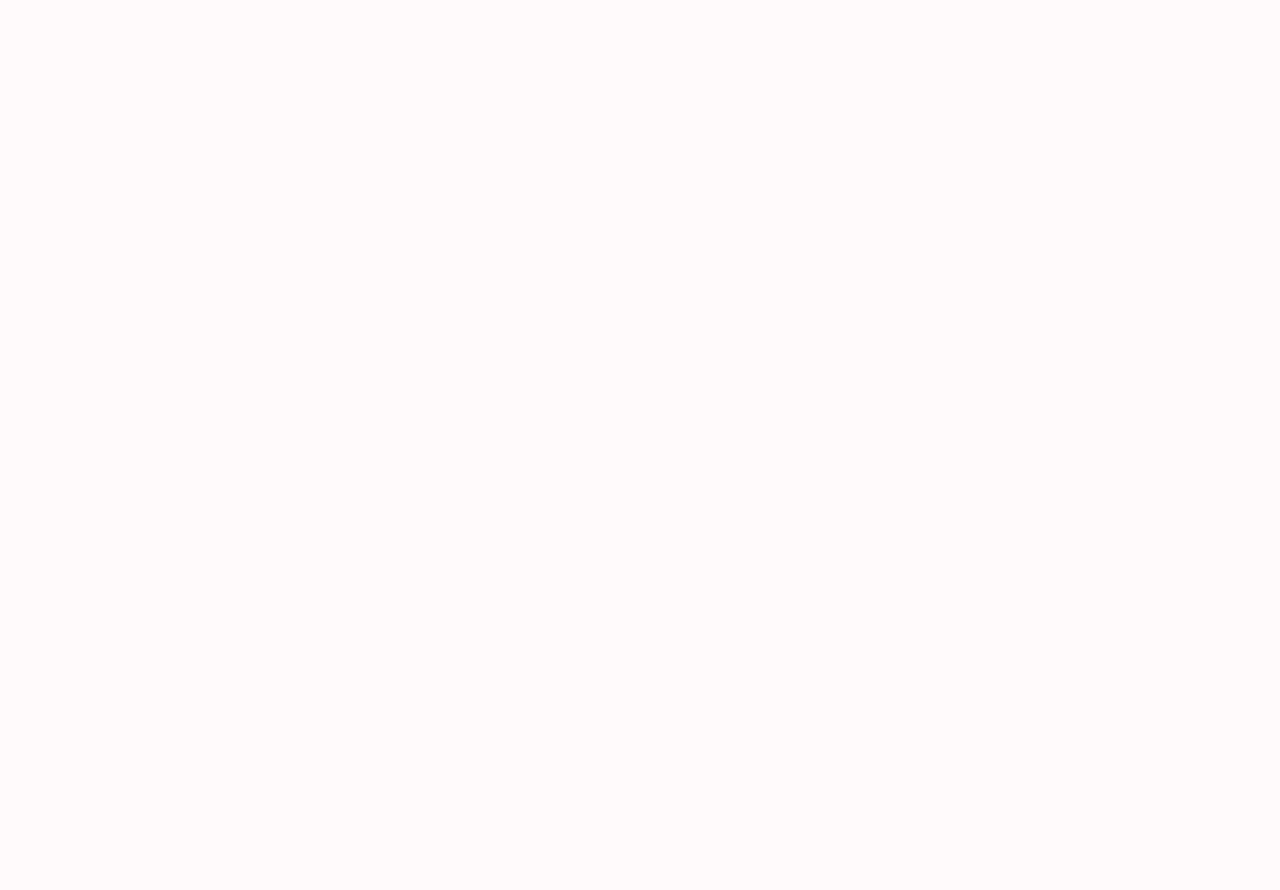
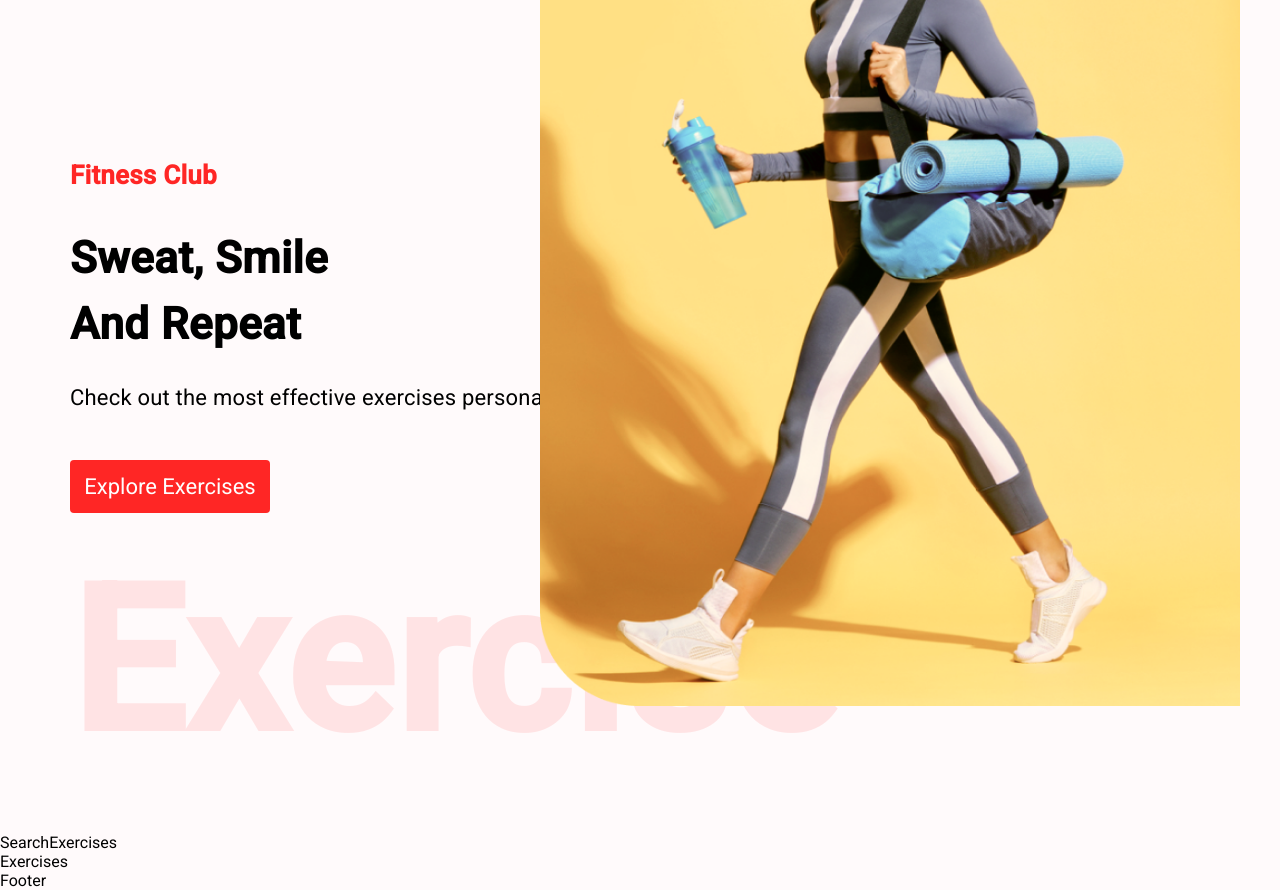
Before and after one commit to atakanteko/fitness-exercise-app, a React (Create React App) app: page / in a window 1280 px wide. Shown: the part 160-1050 px from the top of the page. Before the commit the page ends 800 px from the top, so only its background shows below. Built offline with nearby package versions, Linux system fonts and the light colour scheme.

Commit message:
[feat] add necessary components and create banner

```diff
--- /dev/null
+++ b/src/components/Exercises.js
@@ -0,0 +1,11 @@
+import React from 'react';
+
+const Exercises = () => {
+    return (
+        <div>
+            Exercises
+        </div>
+    );
+};
+
+export default Exercises;
--- /dev/null
+++ b/src/components/HeroBanner.js
@@ -0,0 +1,26 @@
+import React from 'react';
+import { Box, Stack, Typography } from '@mui/material';
+
+import HeroBannerImage from '../assets/images/banner.png'
+
+const HeroBanner = () => (
+    <Box sx={{ mt: { lg: '212px', xs: '70px' }, ml: { sm: '50px' } }} position="relative" p="20px">
+        <Typography color="#FF2625" fontWeight="600" fontSize="26px">Fitness Club</Typography>
+        <Typography fontWeight={700} sx={{ fontSize: { lg: '44px', xs: '40px' } }} mb="23px" mt="30px">
+            Sweat, Smile <br />
+            And Repeat
+        </Typography>
+        <Typography fontSize="22px" lineHeight="35px">
+            Check out the most effective exercises personalized to you
+        </Typography>
+        <Stack>
+            <a href="#exercises" style={{ marginTop: '45px', textDecoration: 'none', width: '200px', textAlign: 'center', background: '#FF2625', padding: '14px', fontSize: '22px', textTransform: 'none', color: 'white', borderRadius: '4px' }}>Explore Exercises</a>
+        </Stack>
+        <Typography fontWeight={600} color="#FF2625" sx={{ opacity: '0.1', display: { lg: 'block', xs: 'none' }, fontSize: '200px' }}>
+            Exercise
+        </Typography>
+        <img src={HeroBannerImage} alt="hero-banner" className="hero-banner-img" />
+    </Box>
+);
+
+export default HeroBanner;
--- /dev/null
+++ b/src/components/SearchExercises.js
@@ -0,0 +1,11 @@
+import React from 'react';
+
+const SearchExercises = () => {
+    return (
+        <div>
+            SearchExercises
+        </div>
+    );
+};
+
+export default SearchExercises;
--- a/src/pages/Home.js
+++ b/src/pages/Home.js
@@ -1,10 +1,17 @@
-import React from 'react';
+import React, { useState } from 'react';
+import { Box } from '@mui/material';
+
+import HeroBanner from '../components/HeroBanner';
+import SearchExercises from '../components/SearchExercises';
+import Exercises from '../components/Exercises';
 
 const Home = () => {
     return (
-        <div>
-            Home
-        </div>
+        <Box>
+            <HeroBanner />
+            <SearchExercises />
+            <Exercises />
+        </Box>
     );
 };
 
```
